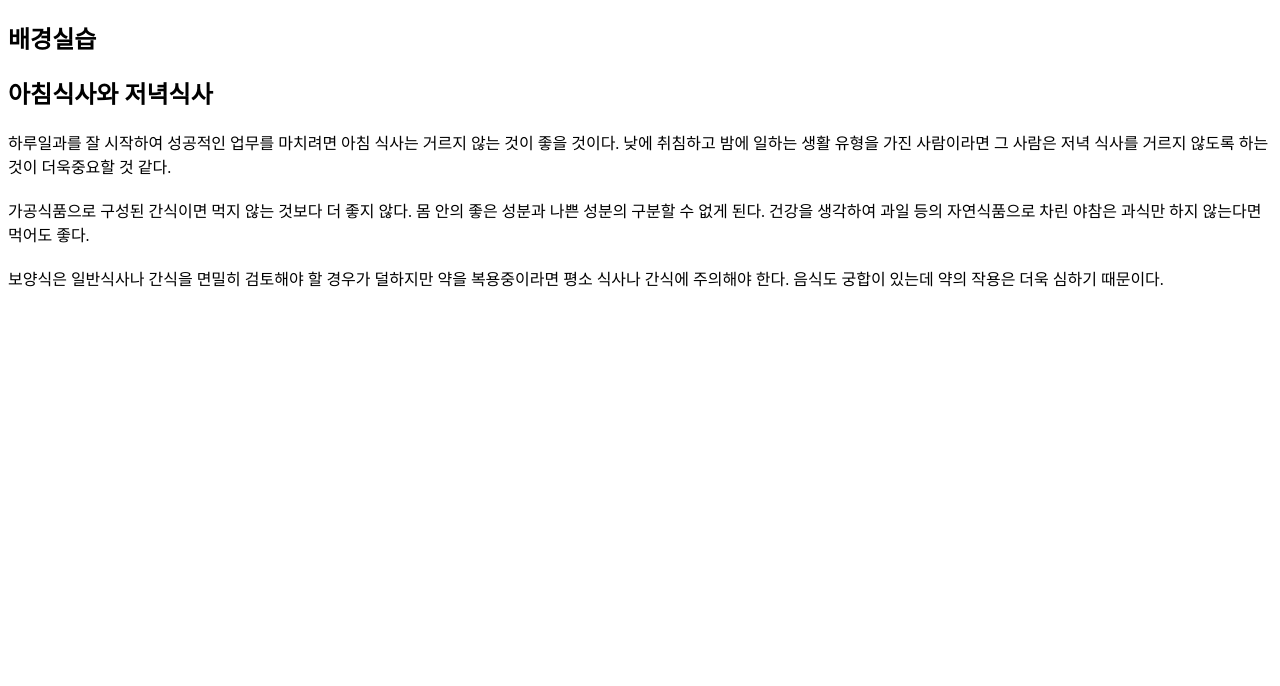
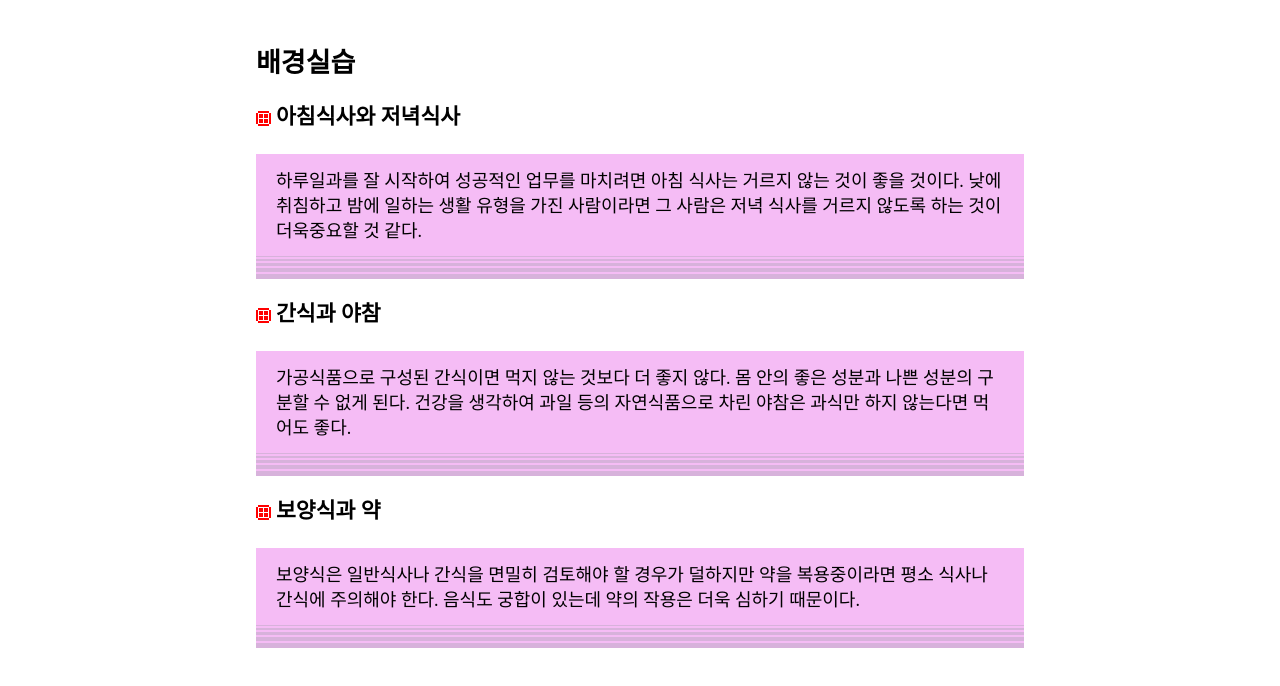
Before and after one commit to jh080724/html_css_study202408, a plain HTML site: page css-study/7.배경/3.실습.html in a window 1280 px wide. Drawn offline with nearby package versions, Linux system fonts and the light colour scheme.

Commit message:
배경실습-Day18

```diff
--- a/css-study/7.배경/3.실습.html
+++ b/css-study/7.배경/3.실습.html
@@ -1,14 +1,48 @@
 <!DOCTYPE html>
 <html lang="ko">
   <head>
-  <meta charset="UTF-8">
-  <meta name="viewport" content="width=device-width, initial-scale=1.0">
-  <link rel="stylesheer" href="https://cdn.jsdelivr.net/npm/reset-css@4.0.1/reset.min.css">
+    <meta charset="UTF-8" />
+    <meta name="viewport" content="width=device-width, initial-scale=1.0" />
+    <link
+      rel="stylesheet"
+      href="https://cdn.jsdelivr.net/npm/reset-css@4.0.1/reset.min.css"
+    />
     <title>Document</title>
 
     <style>
-.subt-title{
-  background: url(./img/bg_bul.gif);
+      body {
+        font-family: "굴림체", serif;
+        font-size: 18px;
+      }
+      section {
+        width: 60%;
+        margin: 50px auto 0;
+      }
+
+      section .main-title {
+        font-size: 1.5em;
+        font-weight: bold;
+        margin-bottom: 20px;
+      }
+
+      section .content .food {
+        margin-bottom: 15px;
+      }
+
+      section .content .food .sub-title {
+        background: url(./img/bg_bul.gif) no-repeat;
+        background-position: 0 51%;
+        margin-bottom: 15px;
+        font-size: 1.2em;
+        font-weight: bold;
+        padding: 10px 20px;
+      }
+
+      section .content .food p {
+        background: rgb(245, 188, 245) url(./img/bg_line.gif) repeat-x;
+        background-position: bottom;
+        padding: 15px 20px 35px;
+        line-height: 1.4;
       }
     </style>
   </head>
@@ -20,29 +54,29 @@
         <div class="food">
           <h2 class="sub-title">아침식사와 저녁식사</h2>
           <p>
-          하루일과를 잘 시작하여 성공적인 업무를 마치려면 아침 식사는 거르지 않는 것이 좋을 것이다.
-낮에 취침하고 밤에 일하는 생활 유형을 가진 사람이라면 그 사람은 저녁 식사를 거르지 않도록
-하는 것이 더욱중요할 것 같다.
+            하루일과를 잘 시작하여 성공적인 업무를 마치려면 아침 식사는 거르지
+            않는 것이 좋을 것이다. 낮에 취침하고 밤에 일하는 생활 유형을 가진
+            사람이라면 그 사람은 저녁 식사를 거르지 않도록 하는 것이 더욱중요할
+            것 같다.
           </p>
         </div>
         <div class="food">
-        <h2 class="sub-title"></h2>
+          <h2 class="sub-title">간식과 야참</h2>
           <p>
-          가공식품으로 구성된 간식이면 먹지 않는 것보다 더 좋지 않다.
-몸 안의 좋은 성분과 나쁜 성분의 구분할 수 없게 된다.
-건강을 생각하여 과일 등의 자연식품으로 차린 야참은 과식만 하지 않는다면 먹어도 좋다.
+            가공식품으로 구성된 간식이면 먹지 않는 것보다 더 좋지 않다. 몸 안의
+            좋은 성분과 나쁜 성분의 구분할 수 없게 된다. 건강을 생각하여 과일
+            등의 자연식품으로 차린 야참은 과식만 하지 않는다면 먹어도 좋다.
           </p>
         </div>
         <div class="food">
-        <h2 class="sub-title"></h2>
+          <h2 class="sub-title">보양식과 약</h2>
           <p>
-          보양식은 일반식사나 간식을 면밀히 검토해야 할 경우가 덜하지만 약을 복용중이라면
-          평소 식사나 간식에 주의해야 한다. 음식도 궁합이 있는데 약의 작용은 더욱 심하기 때문이다.
+            보양식은 일반식사나 간식을 면밀히 검토해야 할 경우가 덜하지만 약을
+            복용중이라면 평소 식사나 간식에 주의해야 한다. 음식도 궁합이 있는데
+            약의 작용은 더욱 심하기 때문이다.
           </p>
         </div>
       </div>
     </section>
-
-
   </body>
 </html>
```
Lines whose indentation alone changed are shown as unchanged.
